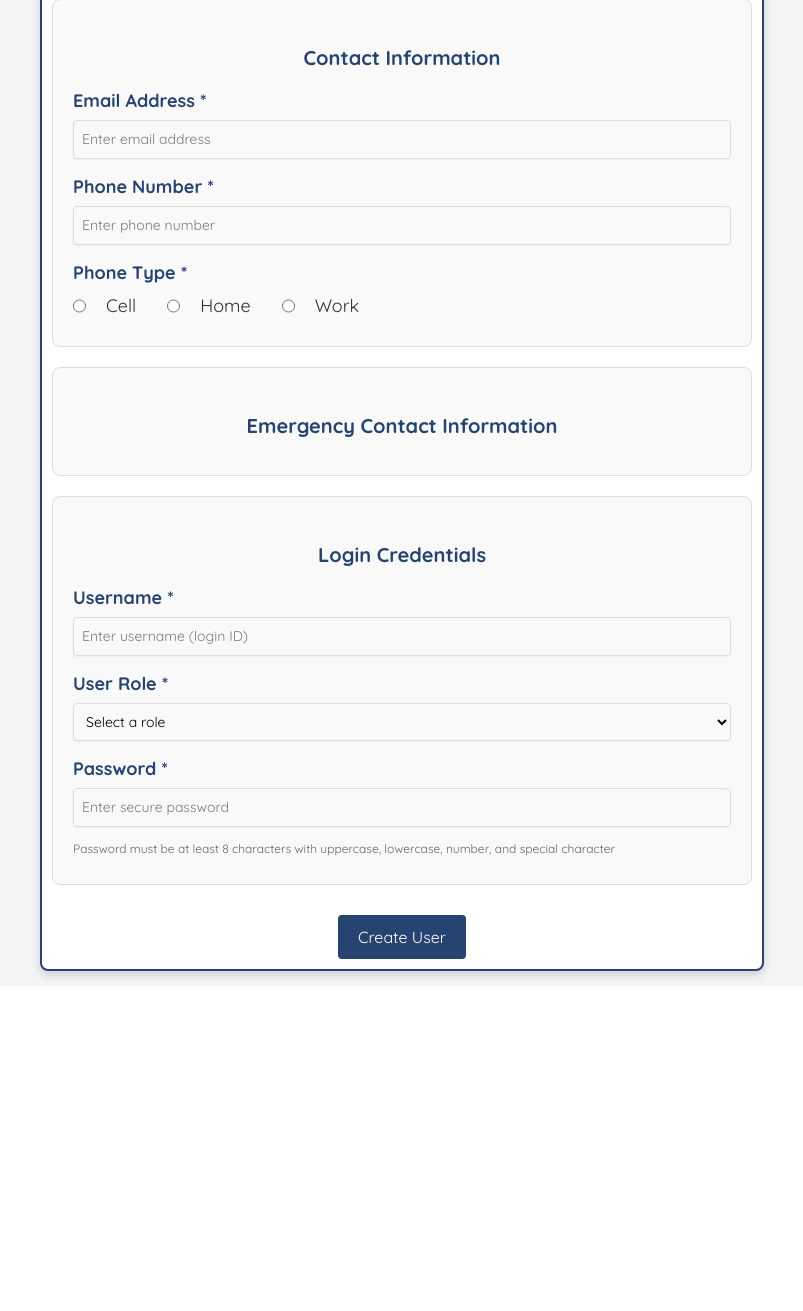
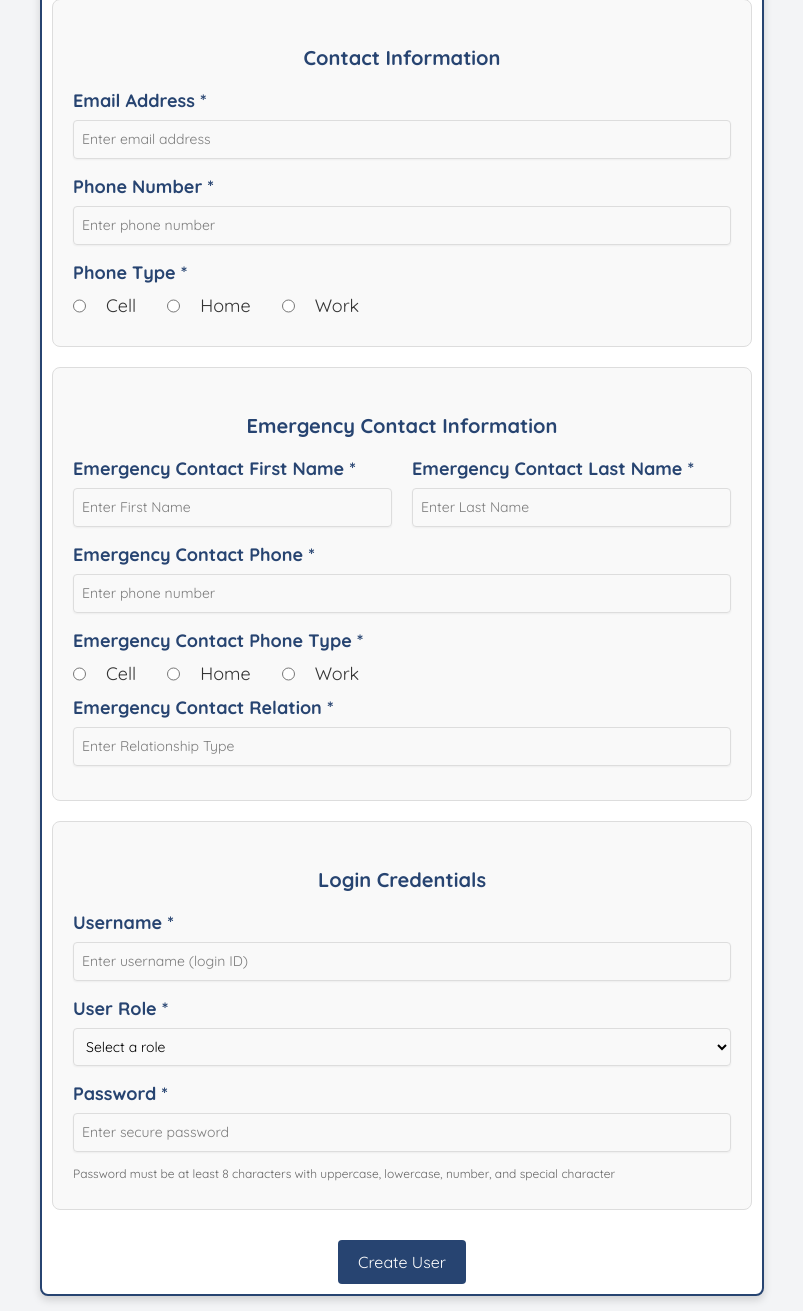
Before and after one commit to ivy864/micah-ministries, a PHP site: page /stepvarepo/createNewUser.php in a window 1280 px wide. Shown: the part 773-2084 px from the top of the page, without its empty margins (238-1041 px from the left). Before the commit the page ends 1756 px from the top, so only its background shows below. Run offline with PHP 8.4, Linux system fonts and the light colour scheme; the visitor is signed in with stand-in values (Sample User, id 1); data that the repository does not hold is empty; style sheets or scripts are compiled from the project's sources.

Commit message:
can add emergency contact to new user

```diff
--- a/createNewUser.php
+++ b/createNewUser.php
@@ -35,8 +35,10 @@
         $args = sanitize($_POST, $ignoreList);
 
         $required = array(
-            'first_name', 'last_name', 'email', 'phone', 'username', 'password', 'user_role', 'birthday', 'street_address',
-            'city', 'state', 'zip_code', 'phone1type'
+            'first_name', 'last_name', 'email', 'phone', 'username', 'password', 'user_role',
+            'birthday', 'street_address', 'city', 'state', 'zip_code', 'phone1type',
+            'emergency_contact_first_name', 'emergency_contact_last_name', 'emergency_contact_phone',
+            'emergency_contact_phone_type', 'emergency_contact_relation'
         );
 
         $errors = false;
@@ -100,6 +102,24 @@
             // echo 'bad phone type';
         }
 
+        $emergency_contact_first_name = $args['emergency_contact_first_name'];
+
+        $emergency_contact_last_name = $args['emergency_contact_last_name'];
+
+        $emergency_contact_phone = validateAndFilterPhoneNumber($args['emergency_contact_phone']);
+        if (!$emergency_contact_phone) {
+            $errors = true;
+            // echo 'bad e-contact phone';
+        }
+
+        $emergency_contact_phone_type = $args['emergency_contact_phone_type'];
+        if (!valueConstrainedTo($emergency_contact_phone_type, array('cellphone', 'home', 'work'))) {
+            $errors = true;
+            // echo 'bad phone type';
+        }
+
+        $emergency_contact_relation = $args['emergency_contact_relation'];
+
         $username = $args['username'];
         $user_role = $args['user_role'];
 
@@ -149,7 +169,8 @@
                 $first_name, $last_name, $birthday,
                 $street_address, $city, $state, $zip_code,
                 $phone1, $phone1type, $email,
-                'N/A', 'N/A', '0000000000', 'cellphone', 'N/A', // Default emergency contact
+                $emergency_contact_first_name, $emergency_contact_last_name, $emergency_contact_phone,
+                $emergency_contact_phone_type, $emergency_contact_relation,
                 $user_role, 'Active', 0, // Active status, not archived
                 '', '', 'None', // No skills, interests, training
                 0, 0, 0.00 // Not volunteer-related fields
@@ -530,6 +551,50 @@ require_once('header.php');
                 <div class="section-box">
                     <h3>Emergency Contact Information</h3>
 
+                    <div class="form-row">
+                        <div class="form-group">
+                            <label for="emergency_contact_first_name">Emergency Contact First Name *</label>
+                            <input type="text" id="emergency_contact_first_name" name="emergency_contact_first_name"
+                            value="<?php if(isset($emergency_contact_first_name)) echo htmlspecialchars($emergency_contact_first_name); ?>" required
+                            placeholder="Enter First Name">
+                        </div>
+                        <div class="form-group">
+                            <label for="emergency_contact_last_name">Emergency Contact Last Name *</label>
+                            <input type="text" id="emergency_contact_last_name" name="emergency_contact_last_name"
+                            value="<?php if(isset($emergency_contact_last_name)) echo htmlspecialchars($emergency_contact_last_name); ?>" required
+                            placeholder="Enter Last Name">
+                        </div>
+                    </div>
+
+                    <div class="form-group">
+                        <label for="emergency_contact_phone">Emergency Contact Phone *</label>
+                        <input type="tel" id="emergency_contact_phone" name="emergency_contact_phone" value="<?php if(isset($emergency_contact_phone)) echo htmlspecialchars($emergency_contact_phone); ?>" required
+                        placeholder="Enter phone number">
+                    </div>
+
+                    <div class="form-group">
+                        <label>Emergency Contact Phone Type *</label>
+                        <div class="radio-group">
+                            <input type="radio" id="emergency-phone-type-cellphone" name="emergency_contact_phone_type" value="cell"
+                                <?php if (isset($emergency_contact_phone_type) && $emergency_contact_phone_type === 'cell') echo 'checked'; ?> required>
+                            <label for="phone-type-cellphone">Cell</label>
+
+                            <input type="radio" id="emergency-phone-type-home" name="emergency_contact_phone_type" value="home"
+                                <?php if (isset($emergency_contact_phone_type) && $emergency_contact_phone_type === 'home') echo 'checked'; ?> required>
+                            <label for="phone-type-home">Home</label>
+
+                            <input type="radio" id="emergency-phone-type-work" name="emergency_contact_phone_type" value="work"
+                                <?php if (isset($emergency_contact_phone_type) && $emergency_contact_phone_type === 'work') echo 'checked'; ?> required>
+                            <label for="phone-type-work">Work</label>
+                        </div>
+                    </div>
+
+                    <div class="form-group">
+                        <label for="emergency_contact_relation">Emergency Contact Relation *</label>
+                        <input type="text" id="emergency_contact_relation" name="emergency_contact_relation"
+                        value="<?php if(isset($emergency_contact_relation)) echo htmlspecialchars($emergency_contact_relation); ?>" required
+                        placeholder="Enter Relationship Type">
+                    </div>
                 </div>
 
                 <div class="section-box">
```
